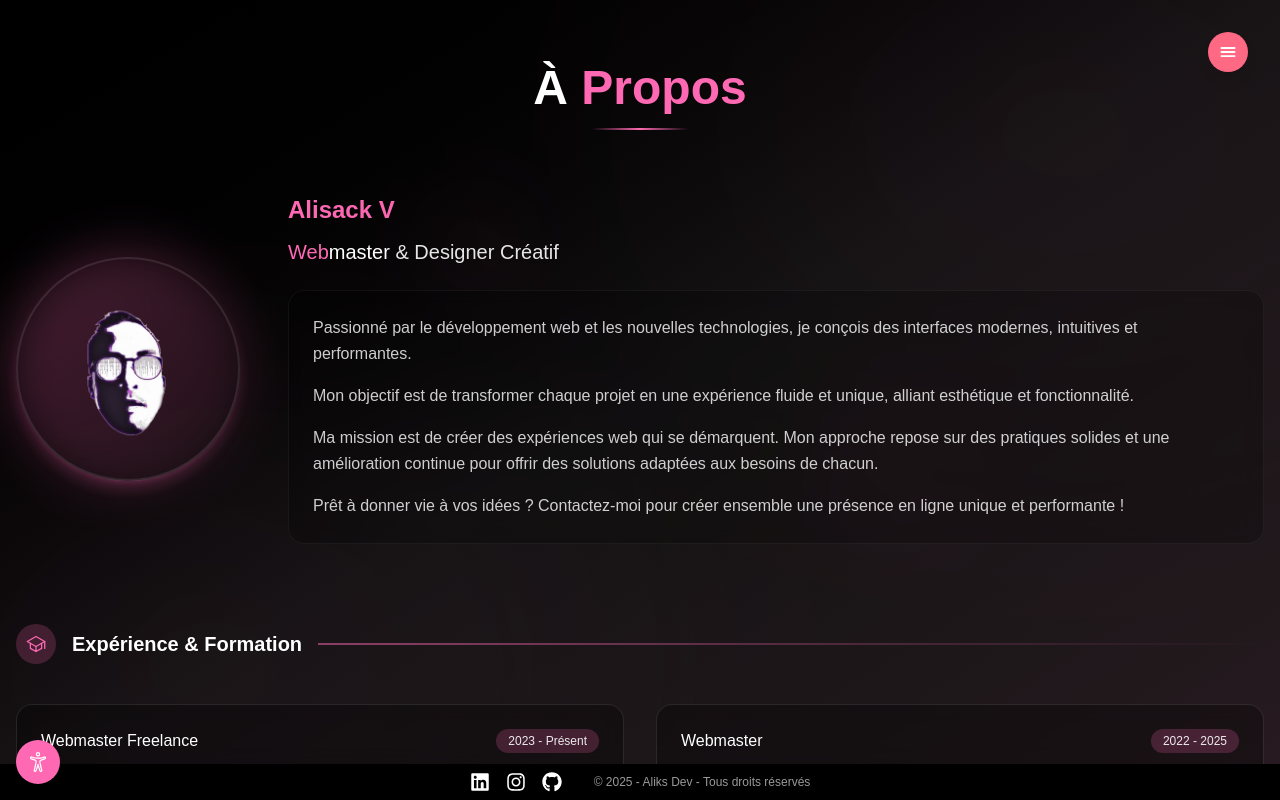
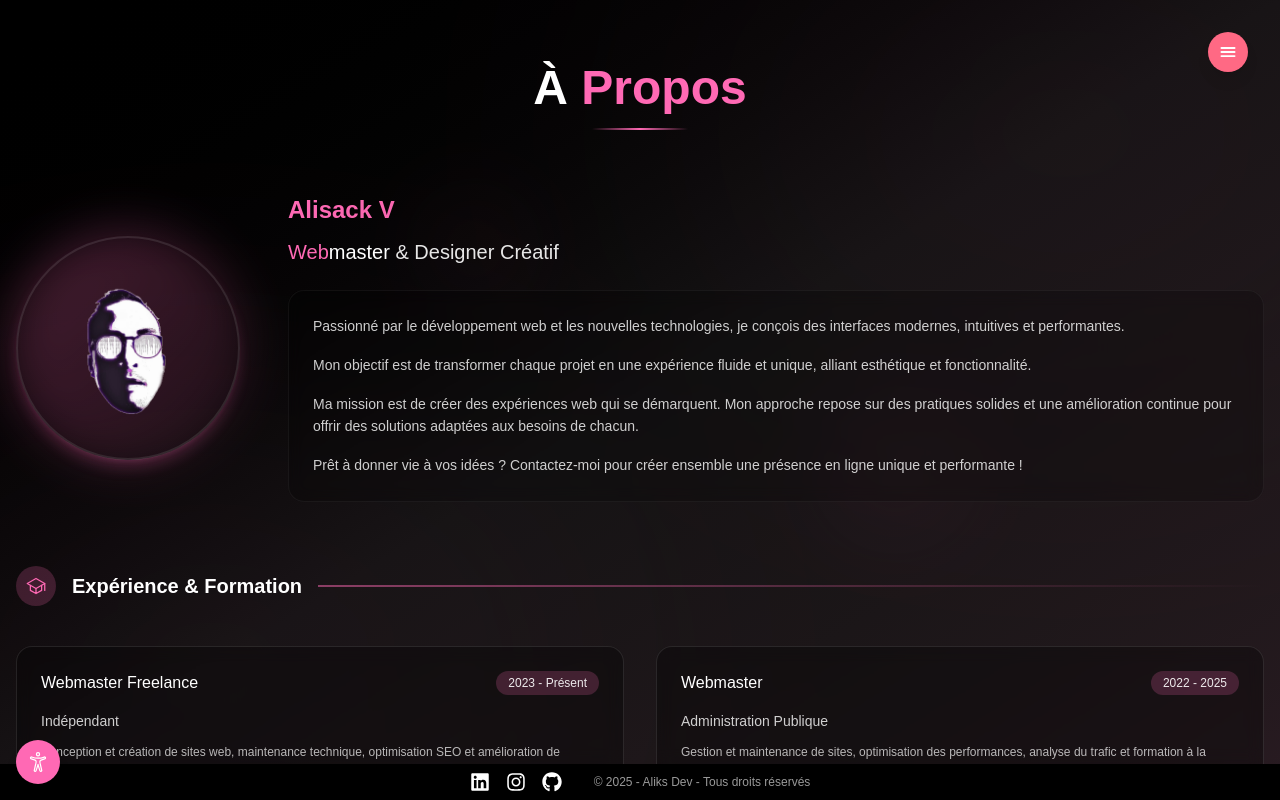
Before and after one commit to Aliksssss/Aliks_Portfolio, a Next.js app in the folder my-app/: page /About in a window 1280 px wide. Built offline with nearby package versions, Linux system fonts and the light colour scheme.

Commit message:
feat: implement layout, about page and contact form components with modern UI design

```diff
--- a/my-app/app/About/page.tsx
+++ b/my-app/app/About/page.tsx
@@ -48,7 +48,7 @@ const AboutMe = () => {
         {/* Section photo et introduction */}
         <motion.div
           {...fadeInUp}
-          className="flex flex-col md:flex-row items-center gap-12 mb-20"
+          className="flex flex-col md:flex-row items-center gap-12 mb-12"
         >
           {/* Photo avec effet de glow amélioré */}
           <div className="relative group">
@@ -88,7 +88,7 @@ const AboutMe = () => {
               className="text-white/80 space-y-4 backdrop-blur-sm p-6 rounded-2xl bg-black/20 border border-white/5 hover:border-primary/20 transition-all duration-300"
             >
               {aboutText.map((paragraph, index) => (
-                <p key={index} className="leading-relaxed">
+                <p key={index} className="leading-relaxed text-sm">
                   {paragraph}
                 </p>
               ))}
--- a/my-app/app/components/ContactForm.tsx
+++ b/my-app/app/components/ContactForm.tsx
@@ -198,7 +198,7 @@ const ContactForm = () => {
               animate={{ opacity: 1, y: 0 }}
               className="mt-4 p-2 bg-red-500/20 border border-red-500/30 rounded-lg text-center"
             >
-              <p className="text-sm text-red-400">Erreur lors de l'envoi. Veuillez réessayer.</p>
+              <p className="text-sm text-red-400">Oups ton mail ne s'est pas envoyé , Réessaye </p>
             </motion.div>
           )}
         </form>
--- a/my-app/app/layout.tsx
+++ b/my-app/app/layout.tsx
@@ -20,13 +20,13 @@ const notoSansLao = Noto_Sans_Lao({
 });
 
 export const metadata: Metadata = {
-  title: "Aliks Dev | Portfolio de développeur web",
+  title: "Aliks Dev | Portfolio",
   description: "Portfolio de développeur web spécialisé en création de sites modernes, accessibles et performants",
   keywords: ["développeur web", "portfolio", "frontend", "react", "nextjs", "tailwind"],
   authors: [{ name: "Aliks" }],
   robots: "index, follow",
   openGraph: {
-    title: "Aliks Dev | Portfolio de développeur web",
+    title: "Aliks Dev | Portfolio",
     description: "Portfolio de développeur web spécialisé en création de sites modernes, accessibles et performants",
     type: "website",
     locale: "fr_FR",
```
